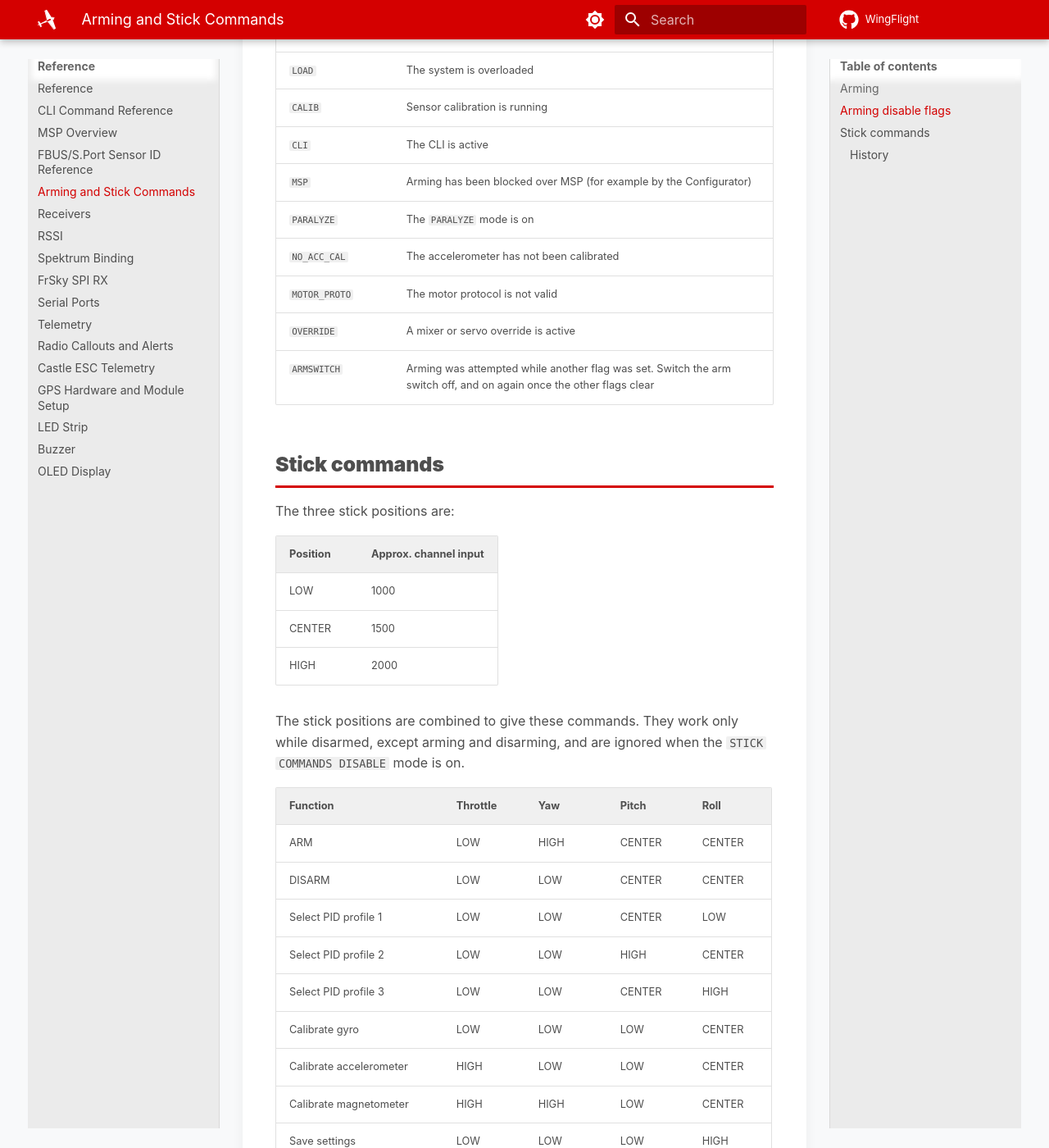
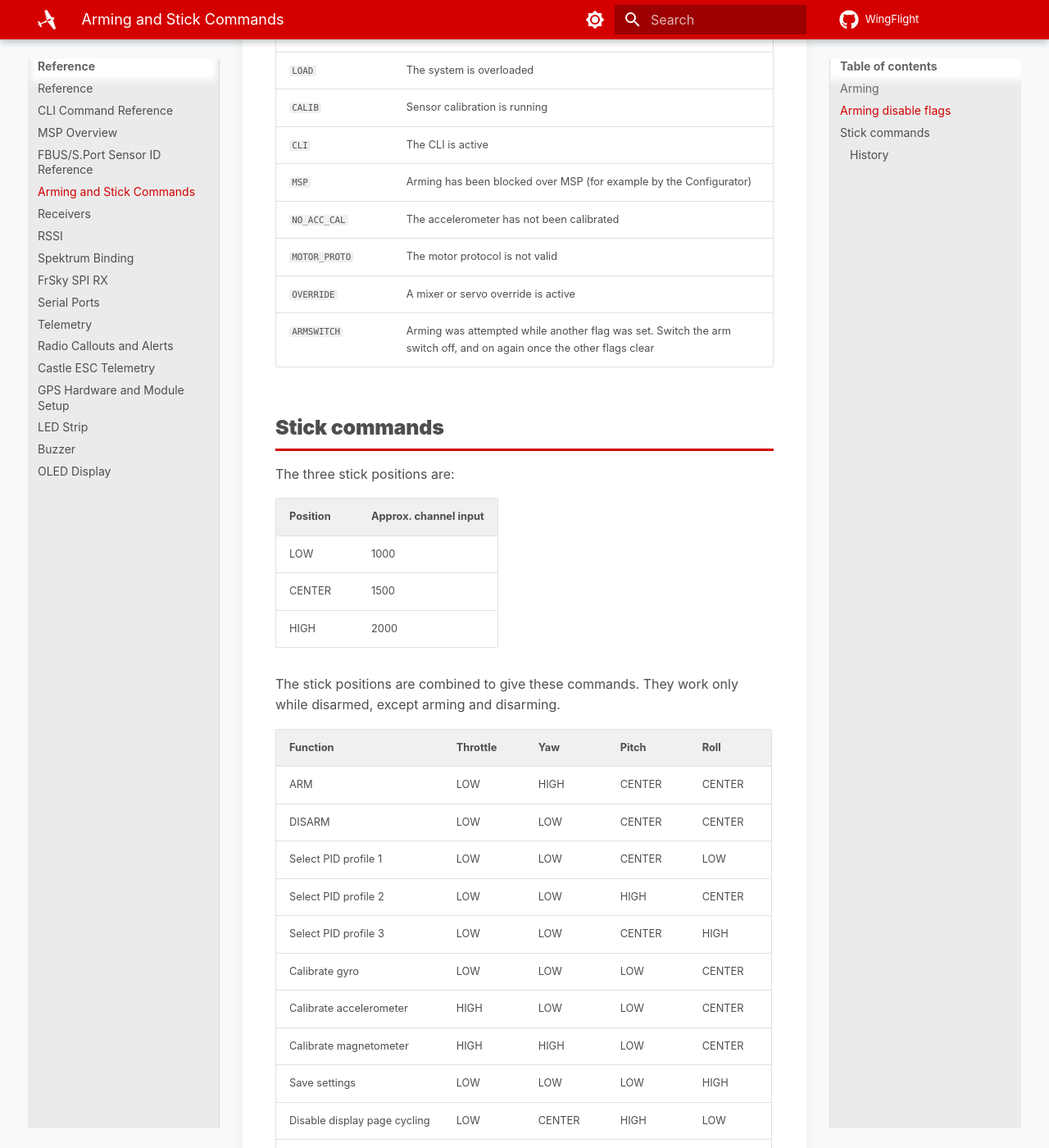
Before and after one commit to WingFlight/wingflight-docs, an MkDocs documentation site: the page built from docs/reference/stick-commands.md, in a window 1280 px wide and 1400 px high, scrolled down 937 px. Shown: the whole window at 82% size. Built offline with MkDocs 1.6.1 and Material for MkDocs 9.7.7, drawn with Linux system fonts in a browser that asks for light colours.

Commit message:
Drop PARALYZE and STICK COMMANDS DISABLE from the stick commands page (#53)
Both modes are removed from the firmware.

Co-authored-by: Rob Thomson <rob@rt-rc.com>
Co-authored-by: Claude Opus 5.5 <noreply@anthropic.com>

```diff
--- a/docs/reference/stick-commands.md
+++ b/docs/reference/stick-commands.md
@@ -25,7 +25,6 @@ If the aircraft will not arm, open the [Status tab](../configurator/tabs/status.
 | `CALIB` | Sensor calibration is running |
 | `CLI` | The CLI is active |
 | `MSP` | Arming has been blocked over MSP (for example by the Configurator) |
-| `PARALYZE` | The `PARALYZE` mode is on |
 | `NO_ACC_CAL` | The accelerometer has not been calibrated |
 | `MOTOR_PROTO` | The motor protocol is not valid |
 | `OVERRIDE` | A mixer or servo override is active |
@@ -42,7 +41,7 @@ The three stick positions are:
 | HIGH | 2000 |
 
 The stick positions are combined to give these commands. They work only while disarmed, except
-arming and disarming, and are ignored when the `STICK COMMANDS DISABLE` mode is on.
+arming and disarming.
 
 | Function | Throttle | Yaw | Pitch | Roll |
 |---|---|---|---|---|
```
